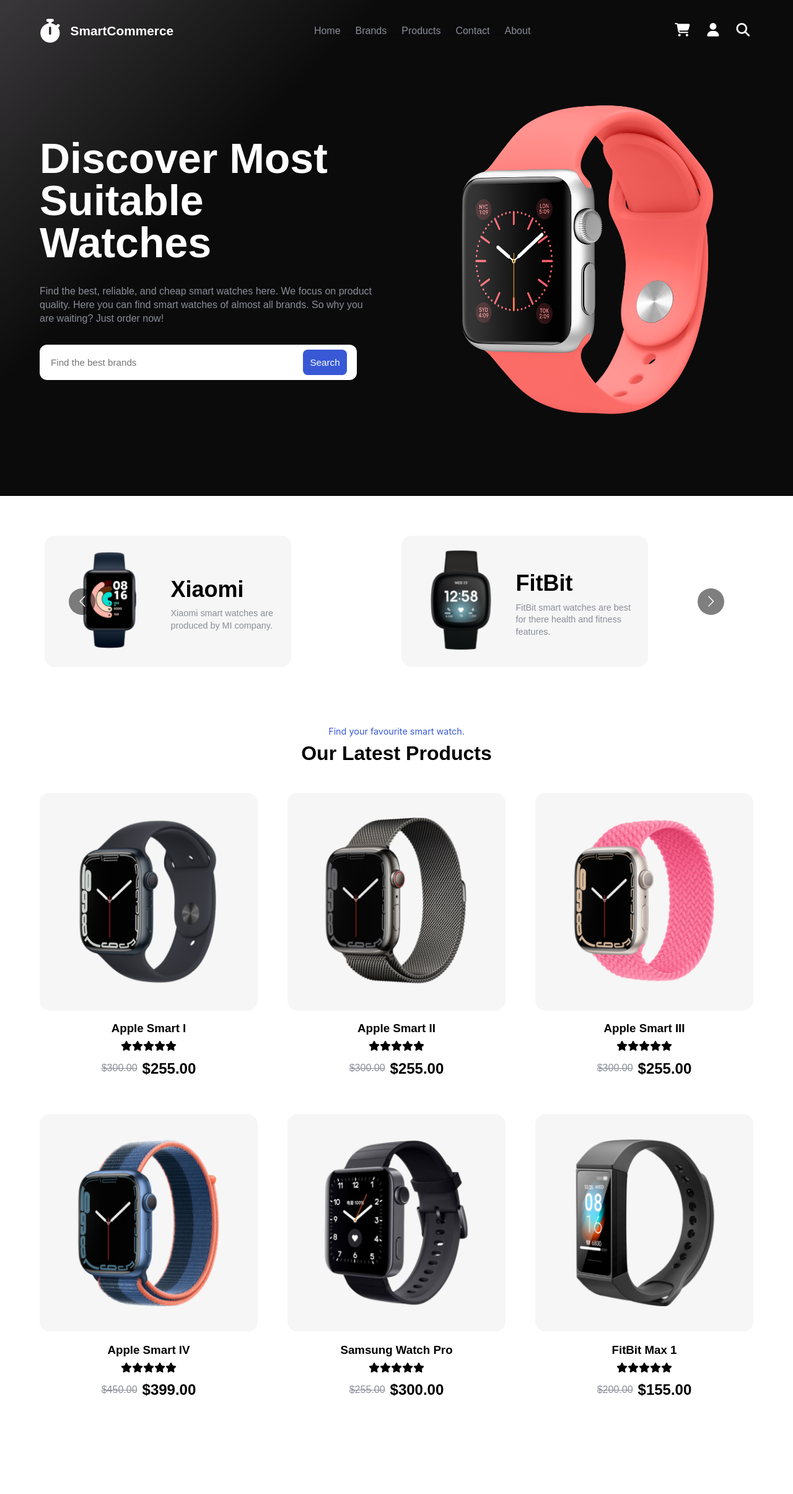
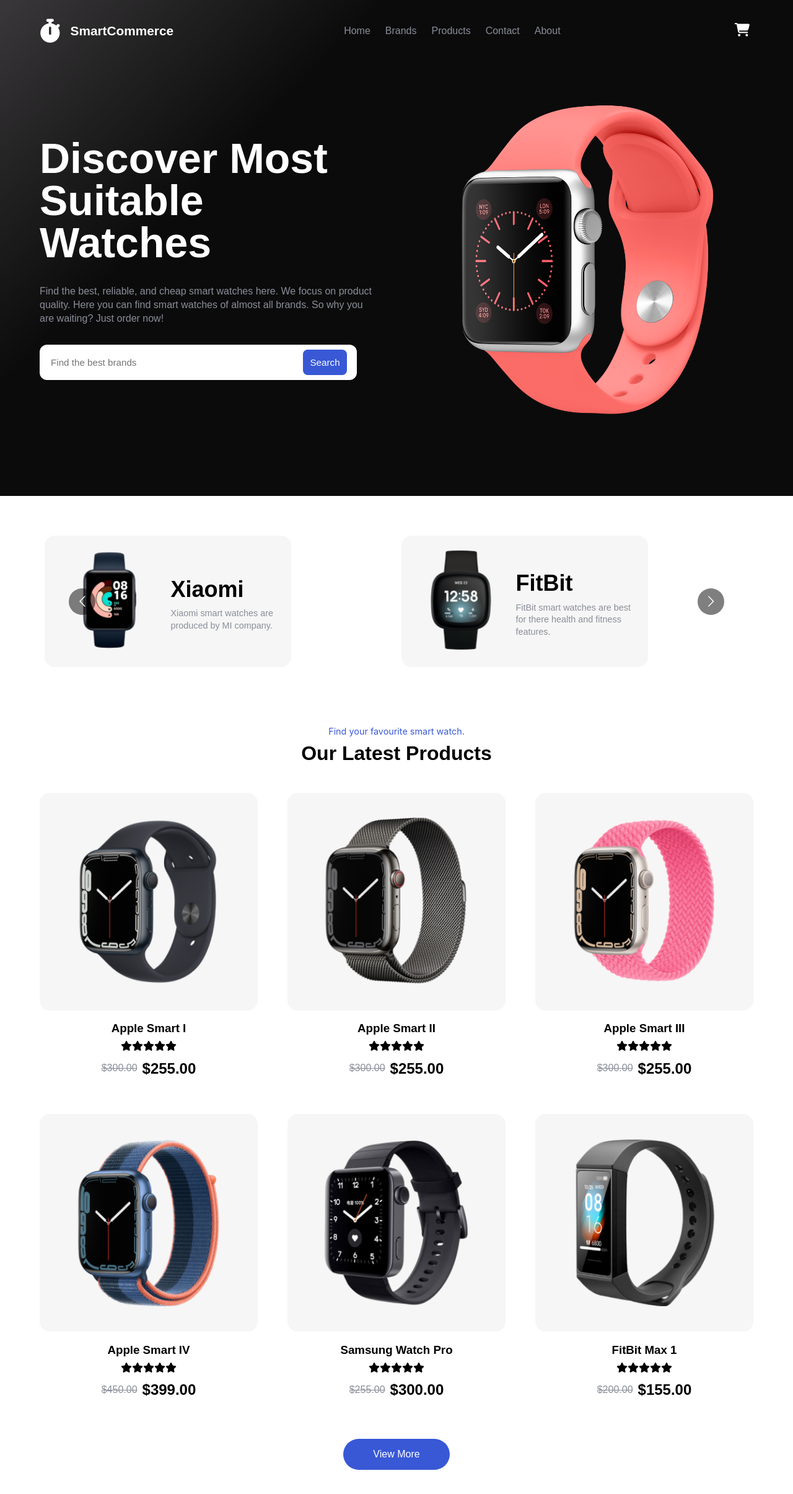
Before and after one commit to Rysth/REACT-eCommerce, a React (Create React App) app: page / in a window 1280 px wide. Shown: the top 2410 px of the page at 62% size. Before the commit the page ends 2337 px from the top, so only its background shows below. Built offline with nearby package versions, Linux system fonts and the light colour scheme; a web font is replaced by a local one.

Commit message:
Added products View More button.

```diff
--- a/src/components/Header/Header.js
+++ b/src/components/Header/Header.js
@@ -83,12 +83,6 @@ function Header() {
           <button className="header-button cart" type="button">
             <i className="fa-solid fa-shopping-cart" />
           </button>
-          <button className="header-button cart" type="button">
-            <i className="fa-solid fa-user" />
-          </button>
-          <button className="header-button cart" type="button">
-            <i className="fa-solid fa-search" />
-          </button>
         </div>
       </div>
     </div>
--- a/src/pages/Home/Home.js
+++ b/src/pages/Home/Home.js
@@ -1,7 +1,7 @@
 import React from 'react';
-import Hero from '../../sections/Hero/Hero';
-import Brands from '../../sections/Brands/Brands';
-import Products from '../../sections/Products/Products';
+import Hero from './sections/Hero/Hero';
+import Brands from './sections/Brands/Brands';
+import Products from './sections/Products/Products';
 
 function Home() {
   return (
--- a/src/sections/Brands/Brands.js
+++ b/src/pages/Home/sections/Brands/Brands.js
@@ -1,6 +1,6 @@
 import React from 'react';
 import Carousel from 'react-multi-carousel';
-import Brand from '../../components/Brand/Brand';
+import Brand from '../../../../components/Brand/Brand';
 import brandsArray from './Data/Information';
 import 'react-multi-carousel/lib/styles.css';
 import './Brands.css';
--- a/src/sections/Brands/Data/Information.js
+++ b/src/pages/Home/sections/Brands/Data/Information.js
@@ -1,6 +1,6 @@
-import BrandOne from '../../../assets/images/brands/preview-1.png';
-import BrandTwo from '../../../assets/images/brands/preview-2.png';
-import BrandThree from '../../../assets/images/brands/preview-3.png';
+import BrandOne from '../../../../../assets/images/brands/preview-1.png';
+import BrandTwo from '../../../../../assets/images/brands/preview-2.png';
+import BrandThree from '../../../../../assets/images/brands/preview-3.png';
 
 const brandsArray = [
   {
--- a/src/sections/Hero/Hero.js
+++ b/src/pages/Home/sections/Hero/Hero.js
@@ -1,7 +1,7 @@
 import React from 'react';
 import './Hero.css';
-import Search from '../../components/Form/Search/Search';
-import HeroImage from '../../assets/images/hero.png';
+import Search from '../../../../components/Form/Search/Search';
+import HeroImage from '../../../../assets/images/hero.png';
 
 function Hero() {
   return (
--- /dev/null
+++ b/src/pages/Home/sections/Products/Products.css
@@ -0,0 +1,46 @@
+.products {
+  padding: 2em 0;
+}
+
+.products-header {
+  text-align: center;
+}
+
+.products-content {
+  padding: 2.3em 0;
+  display: grid;
+  gap: 3em;
+}
+
+.products-actions {
+  text-align: center;
+  padding: 1em 0;
+}
+
+.products-button {
+  padding: 1em 3em;
+  border-radius: 2em;
+  border: none;
+  background-color: var(--CL-primary-blue);
+  color: var(--CL-neutral-white);
+}
+
+@media (min-width: 768px) {
+  .products-content {
+    grid-template-columns: repeat(2, 1fr);
+  }
+
+  .products-button {
+    transition: 0.15s;
+  }
+
+  .products-button:hover {
+    background-color: var(--CL-primary-darker);
+  }
+}
+
+@media (min-width: 1200px) {
+  .products-content {
+    grid-template-columns: repeat(3, 1fr);
+  }
+}
--- a/src/sections/Products/Products.js
+++ b/src/pages/Home/sections/Products/Products.js
@@ -1,8 +1,8 @@
 import React from 'react';
-import Product from '../../components/Product/Product';
+import Product from '../../../../components/Product/Product';
 import productsArray from './Data/Information';
-import Title from '../../components/Section/Title/Title';
-import Subtitle from '../../components/Section/Subtitle/Subtitle';
+import Title from '../../../../components/Section/Title/Title';
+import Subtitle from '../../../../components/Section/Subtitle/Subtitle';
 import './Products.css';
 
 function Products() {
@@ -23,6 +23,11 @@ function Products() {
           />
         ))}
       </div>
+      <div className="products-actions">
+        <button type="button" className="products-button">
+          View More
+        </button>
+      </div>
     </section>
   );
 }
--- a/src/sections/Products/Products.css
+++ /dev/null
@@ -1,25 +0,0 @@
-.products {
-  padding: 2em 0;
-}
-
-.products-header {
-  text-align: center;
-}
-
-.products-content {
-  padding: 2.3em 0;
-  display: grid;
-  gap: 3em;
-}
-
-@media (min-width: 768px) {
-  .products-content {
-    grid-template-columns: repeat(2, 1fr);
-  }
-}
-
-@media (min-width: 1200px) {
-  .products-content {
-    grid-template-columns: repeat(3, 1fr);
-  }
-}
```
Also changed, not shown: src/pages/Home/sections/Products/Data/Information.js (renamed from src/sections/Products/Data/Information.js, +6 -6 lines), src/pages/Home/sections/Brands/Brands.css (renamed from src/sections/Brands/Brands.css), src/pages/Home/sections/Hero/Hero.css (renamed from src/sections/Hero/Hero.css).
